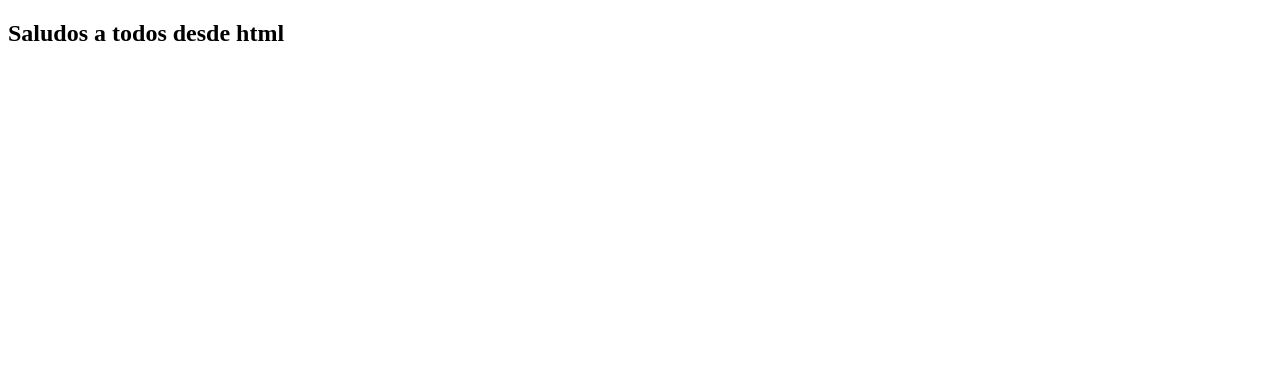
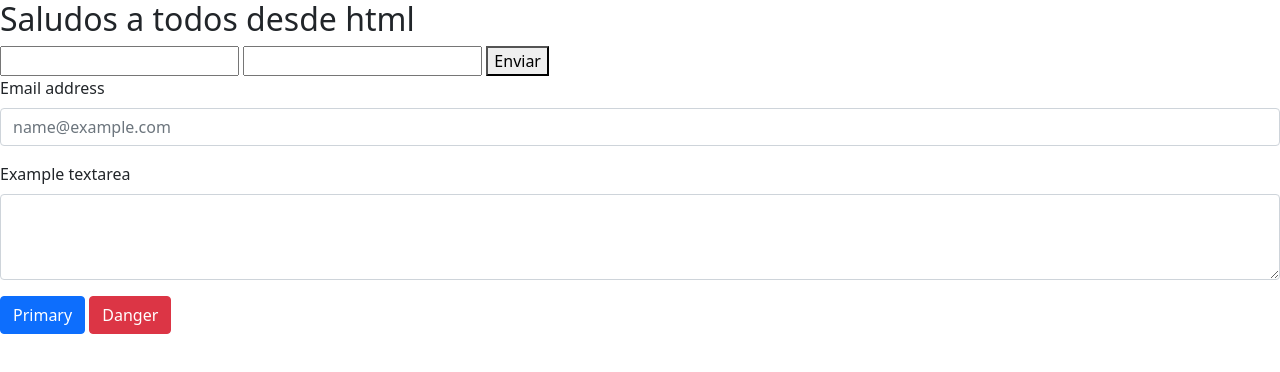
Before and after one commit to M0nito/ProyectoEjemplo, a plain HTML site: page index.html in a window 1280 px wide. Drawn offline with nearby package versions, Linux system fonts and the light colour scheme.

Commit message:
cambios con bottstrap

```diff
--- a/index.html
+++ b/index.html
@@ -5,11 +5,34 @@
     <meta charset="UTF-8">
     <meta name="viewport" content="width=device-width, initial-scale=1.0">
     <title>Hola mundo</title>
+
+    <link href="https://cdn.jsdelivr.net/npm/bootstrap@5.0.2/dist/css/bootstrap.min.css" rel="stylesheet"
+        integrity="sha384-EVSTQN3/azprG1Anm3QDgpJLIm9Nao0Yz1ztcQTwFspd3yD65VohhpuuCOmLASjC" crossorigin="anonymous">
 </head>
 
 <body>
 
     <h2>Saludos a todos desde html</h2>
+    <input type="text" name="txt colortxt COLOR" id="">
+    <input type="text" name="txtEmail" id="txtEMAIL">
+    <button>Enviar</button>
+
+
+    <div class="mb-3">
+        <label for="exampleFormControlInput1" class="form-label">Email address</label>
+        <input type="email" class="form-control" id="exampleFormControlInput1" placeholder="name@example.com">
+    </div>
+    <div class="mb-3">
+        <label for="exampleFormControlTextarea1" class="form-label">Example textarea</label>
+        <textarea class="form-control" id="exampleFormControlTextarea1" rows="3"></textarea>
+    </div>
+
+    <script src="https://cdn.jsdelivr.net/npm/bootstrap@5.0.2/dist/js/bootstrap.bundle.min.js"
+        integrity="sha384-MrcW6ZMFYlzcLA8Nl+NtUVF0sA7MsXsP1UyJoMp4YLEuNSfAP+JcXn/tWtIaxVXM"
+        crossorigin="anonymous"></script>
+
+    <button type="button" class="btn btn-primary">Primary</button> <button type="button"
+        class="btn btn-danger">Danger</button>
 
 </body>
 
```
